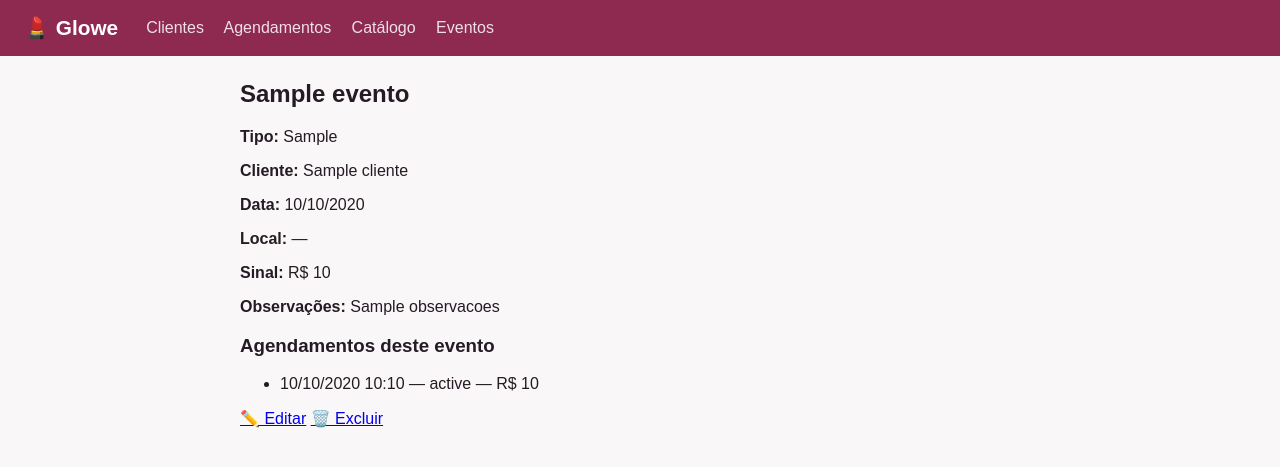
After one commit to luizeduardoritter1/glowe, a Django app: template backend/core/templates/core/detalhe_evento.html in a window 1280 px wide. The commit adds this page. Shown: the top 467 px of the page. Run offline with Django 5.2, Linux system fonts and the light colour scheme; the template is opened without the code that fills it: most values are stand-ins (such as "Sample title", 1, 10 or a date in 2020).

Commit message:
feat: adiciona CRUD web de eventos (com agendamentos vinculados)

```diff
--- a/backend/core/models.py
+++ b/backend/core/models.py
@@ -81,7 +81,8 @@ class Agendamento(models.Model):
         'Evento',                    # 'Evento' entre aspas porque essa classe é definida mais abaixo no arquivo
         on_delete=models.SET_NULL,   # se apagar o evento, o agendamento CONTINUA e só perde o vínculo
         null=True,
-        blank=True                   # null + blank = campo opcional
+        blank=True,                  # null + blank = campo opcional
+        related_name='agendamentos'  # acesso reverso: evento.agendamentos
     )
 
     # ManyToMany = relação "muitos-para-muitos": 1 agendamento tem vários itens,
@@ -145,3 +146,6 @@ class Evento(models.Model):
 
     def __str__(self):
         return f"{self.nome} - {self.data_evento.strftime('%d/%m/%Y')} - {self.cliente.nome}"
+
+    def get_absolute_url(self):
+        return reverse('detalhe_evento', kwargs={'id': self.id})
--- a/backend/core/templates/core/base.html
+++ b/backend/core/templates/core/base.html
@@ -30,6 +30,7 @@
             <a href="{% url 'lista_clientes' %}">Clientes</a>
             <a href="{% url 'lista_agendamentos' %}">Agendamentos</a>
             <a href="{% url 'lista_catalogo' %}">Catálogo</a>
+            <a href="{% url 'lista_eventos' %}">Eventos</a>
         </nav>
     </header>
     <main>
--- /dev/null
+++ b/backend/core/templates/core/detalhe_evento.html
@@ -0,0 +1,25 @@
+{% extends 'core/base.html' %}
+
+{% block titulo %}{{ evento.nome }} — Glowe{% endblock %}
+
+{% block conteudo %}
+    <h2>{{ evento.nome }}</h2>
+    <p><strong>Tipo:</strong> {{ evento.get_tipo_display }}</p>
+    <p><strong>Cliente:</strong> {{ evento.cliente.nome }}</p>
+    <p><strong>Data:</strong> {{ evento.data_evento|date:"d/m/Y" }}</p>
+    <p><strong>Local:</strong> {{ evento.local|default:"—" }}</p>
+    <p><strong>Sinal:</strong> {% if evento.valor_sinal %}R$ {{ evento.valor_sinal }}{% else %}—{% endif %}</p>
+    <p><strong>Observações:</strong> {{ evento.observacoes|default:"—" }}</p>
+
+    <h3>Agendamentos deste evento</h3>
+    <ul>
+        {% for agendamento in evento.agendamentos.all %}
+            <li>{{ agendamento.data_hora|date:"d/m/Y H:i" }} — {{ agendamento.status }} — R$ {{ agendamento.valor_total }}</li>
+        {% empty %}
+            <li>Nenhum agendamento vinculado a este evento.</li>
+        {% endfor %}
+    </ul>
+
+    <a href="{% url 'editar_evento' evento.id %}">✏️ Editar</a>
+    <a href="{% url 'excluir_evento' evento.id %}">🗑️ Excluir</a>
+{% endblock %}
```
Also changed, not shown: backend/core/forms.py (+7 -1 lines), backend/core/templates/core/lista_eventos.html (added, +18 -0 lines), backend/core/urls.py (+7 -0 lines), backend/core/views.py (+40 -2 lines), backend/core/migrations/0009_alter_agendamento_evento.py (added).
